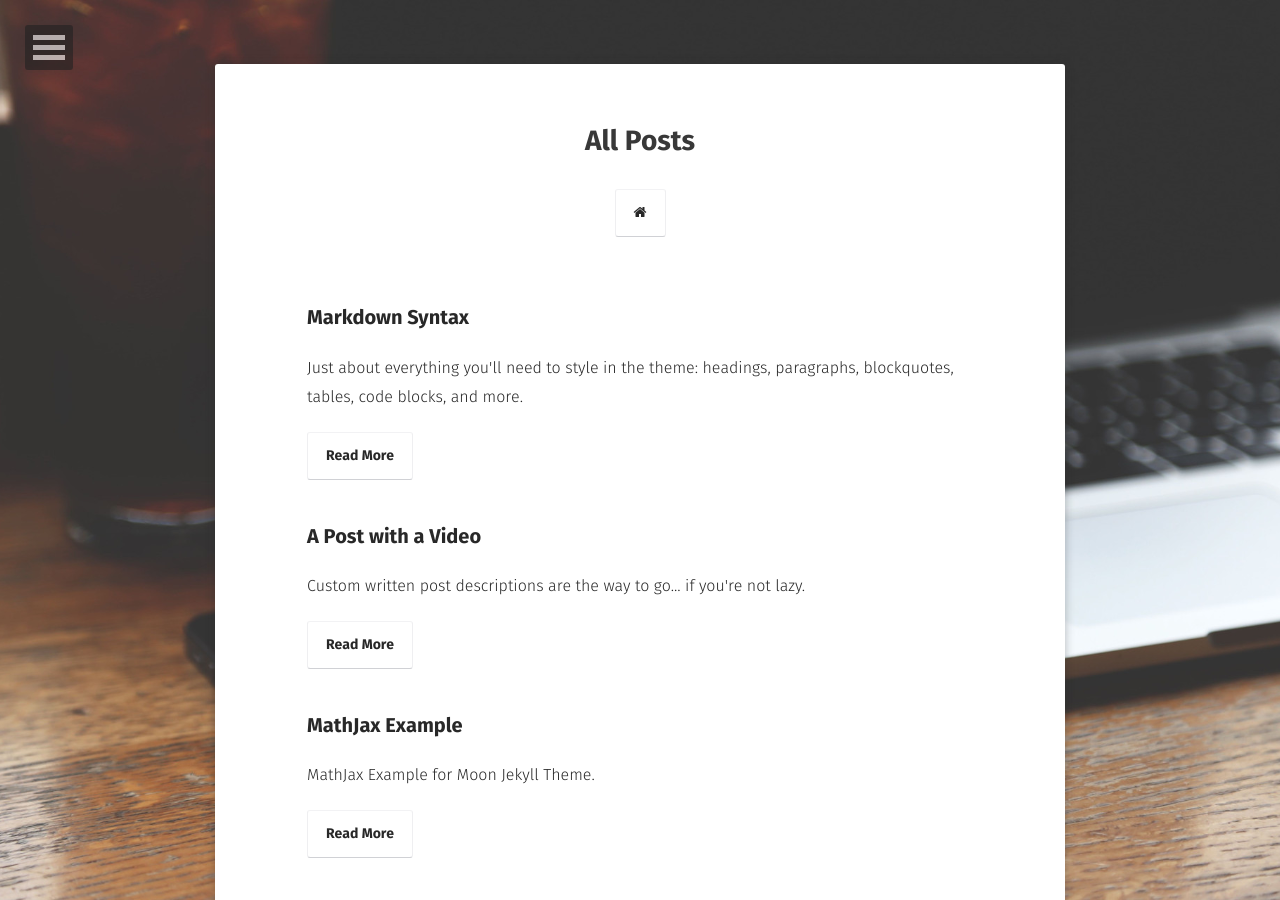
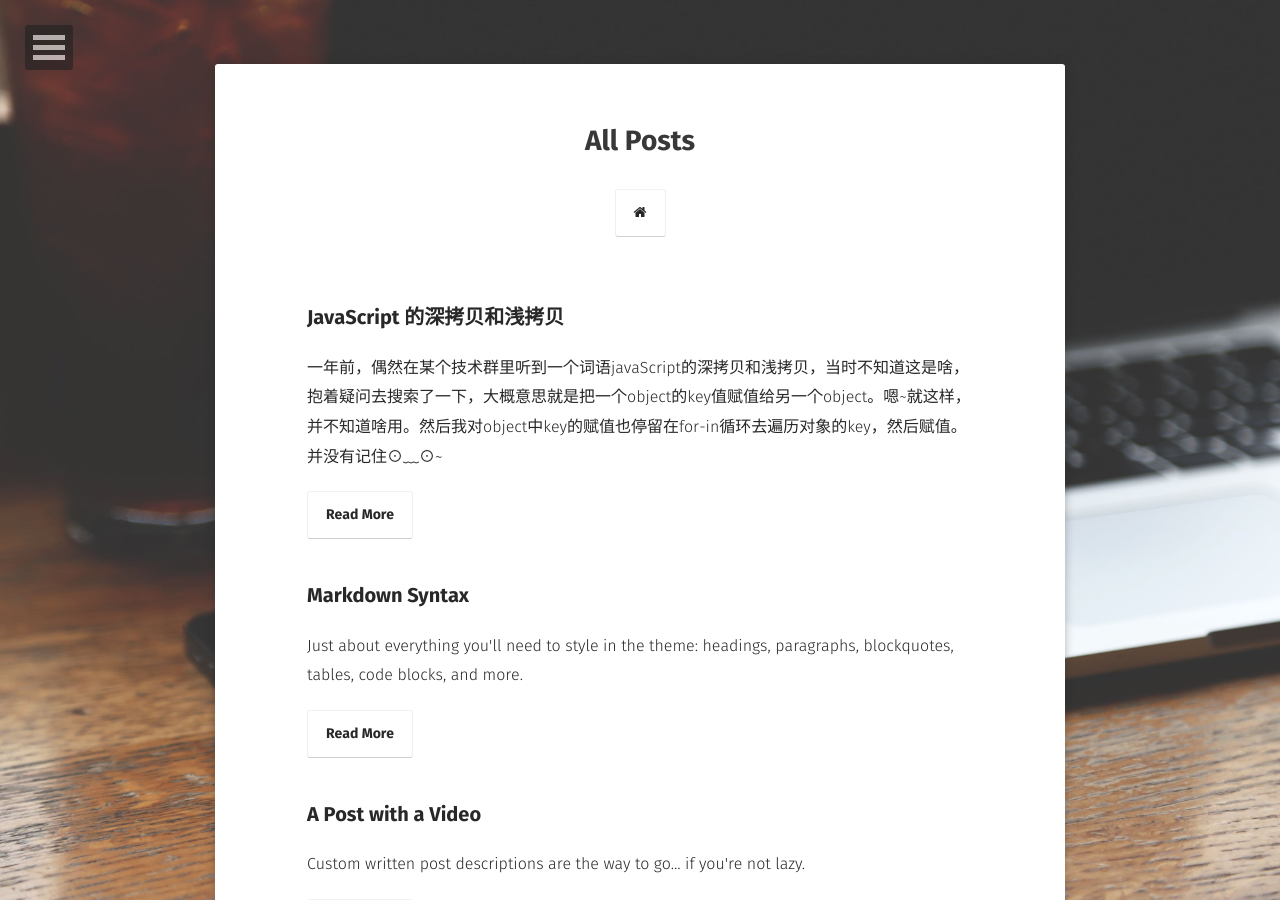
Before and after one commit to feibingbalabala/feibingbalabala.github.io, a Jekyll site: the page built from posts/index.md, in a window 1280 px wide and 900 px high. Built offline with Jekyll 4.4.1, drawn with Linux system fonts in a browser that asks for light colours; some web fonts are replaced.

Commit message:
creat 深拷贝和浅拷贝

```diff
--- a/_config.yml
+++ b/_config.yml
@@ -40,7 +40,7 @@ disqus_shortname:   taylantatli
 email:              839319729@qq.com
 # twitter:            username
 # facebook:           username
-github-url:         https://github.com/feibingbalabala
+github-url:         feibingbalabala
 #stackoverflow:     123456/username   from a "http://stackoverflow.com/users/123456/username" link
 #linkedin:          username
 #xing:              username
--- /dev/null
+++ b/_posts/2018-03-28-深拷贝和浅拷贝.md
@@ -0,0 +1,15 @@
+---
+layout: post
+title: "JavaScript 的深拷贝和浅拷贝"
+date: 2018-03-28
+exerpt: "深拷贝和浅拷贝，这两个词语我好早就听过，也看过有关的文章，不过并不是很理解它的运用场景。知道前两天我发现一个有趣的问题，才让我明白深拷贝和浅拷贝。"
+tag:
+- javascript
+- 深拷贝
+- 浅拷贝
+comments: true
+---
+
+一年前，偶然在某个技术群里听到一个词语javaScript的深拷贝和浅拷贝，当时不知道这是啥，抱着疑问去搜索了一下，大概意思就是把一个object的key值赋值给另一个object。嗯~就这样，并不知道啥用。然后我对object中key的赋值也停留在for-in循环去遍历对象的key，然后赋值。并没有记住⊙﹏⊙~
+
+前两天，在公司的项目（公司的项目使用vue+elementUI）中遇到了一个bug，objectA是需要发送给后端的数据，objectB是vue中表单绑定的数据。在提交搜索时需要做一个操作objectA = objectB，（有人会想为啥，不直接把objectA给vue绑定呢？因为我们搜索和翻页做在同一个接口，所以需要在objectA中加入页码参数。）。在测试时发现一个场景，就是你填写页面表单中的限制条件，不点击搜索按钮，直接点击翻页，查询出来的数据是带限制条件的，这不符合预期的想法。想了想，确实错了，应为objectB在表单中双向绑定了，所以objectB变了，点击分页（和查询是同一个接口），执行了objectA = objectB，然后就发送给了后台，自然翻页也就带了限制条件。好的，给搜索按钮加一个status状态，点击了在执行objectA = objectB，解决了，开心。提交代码。没一会测试又给我提了这bug，什么鬼我不是改了吗。仔细查验后，果然是我太年轻！
```
